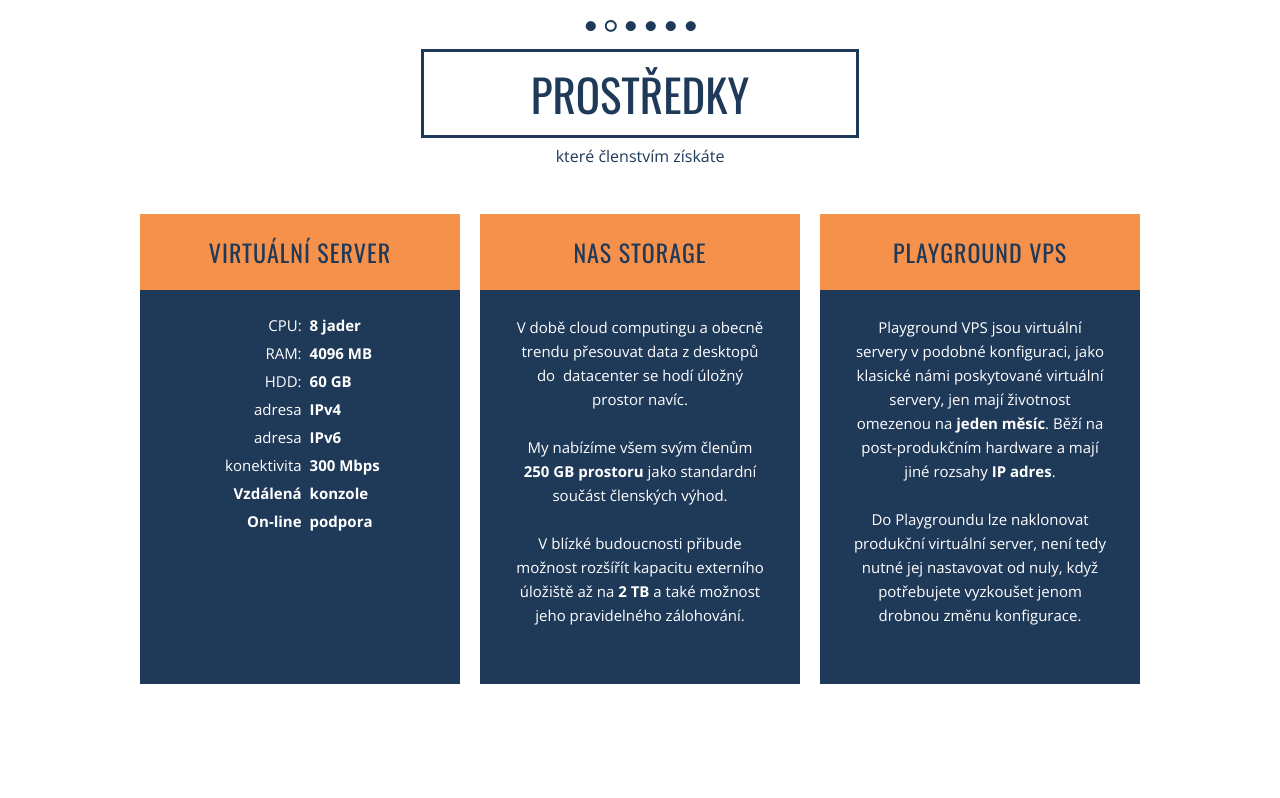
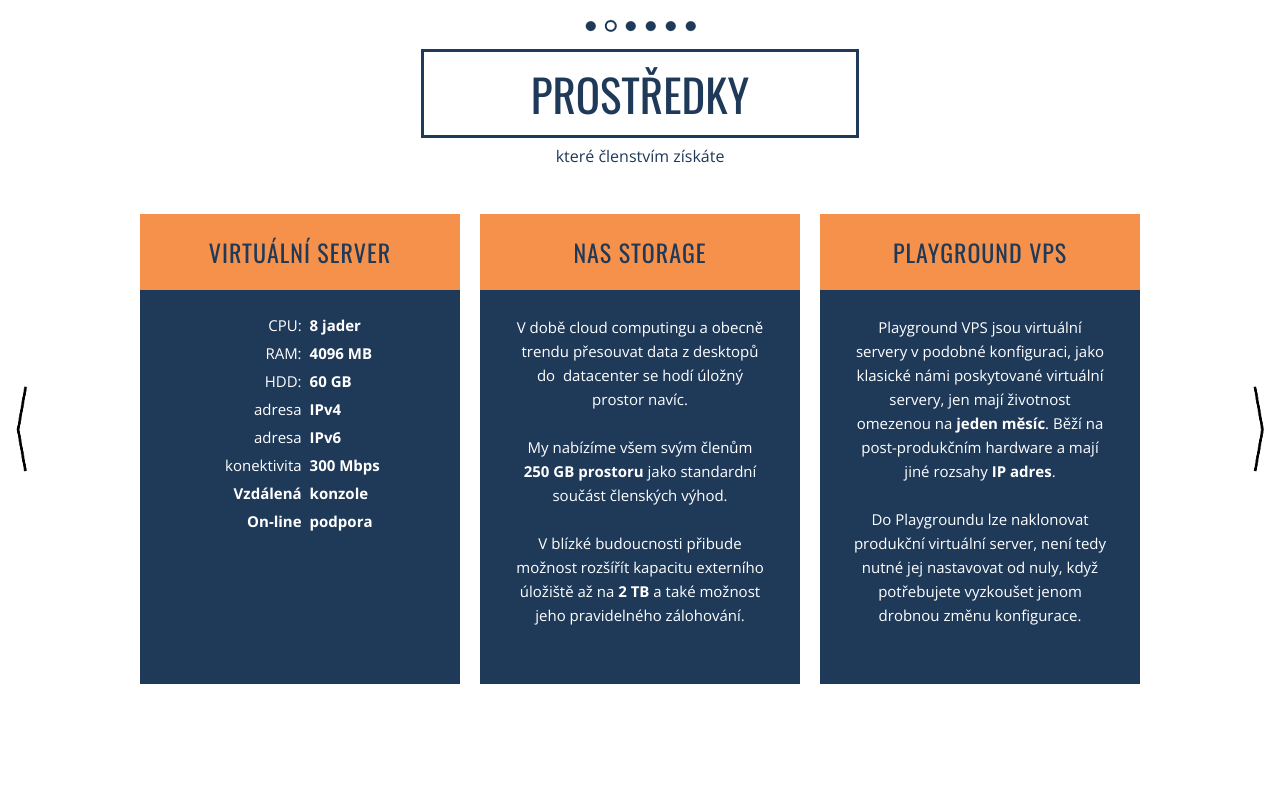
Before and after one commit to vpsfreecz/www.vpsfree.cz, a PHP site: page / in a window 1280 px wide. Shown: the part 699-1497 px from the top of the page. Run offline with PHP 8.4, Linux system fonts and the light colour scheme; data that the repository does not hold is empty; a stand-in replaces the project's code that opens the database connection; some libraries are stand-ins or nearby versions.

Commit message:
Slides: add navigation arrow (TODO: images,psd,..)
bohužel nyní nemám k dispozici nástroj pro editaci psd, nicméně jsem si udělal narychlo osklivé šipky jen ilustračně :-)

```diff
--- a/htdocs/css/c.css
+++ b/htdocs/css/c.css
@@ -372,6 +372,24 @@ background: url('../i/vps.png') -431px -183px no-repeat;
 }
 .dots a.no {
 background: url('../i/vps.png') -431px -206px no-repeat;
+}
+
+.arrow {
+  position: absolute;
+  width: 25px;
+  height: 90px;
+  top: 48%;
+  z-index: 10;
+  background-image: url("../i/vps.png");
+  background-repeat: no-repeat;
+}
+.arrow.left {
+  left: 10px;
+  background-position: -515px -410px;
+}
+.arrow.right {
+  right: 10px;
+  background-position: -555px -410px;
 }
 
 .page2 .ab1 p {
--- a/htdocs/index.php
+++ b/htdocs/index.php
@@ -91,6 +91,8 @@ webhosting, jsme občanské sdružení, jehož členem se&nbsp;můžeš stát i&
 		 </ul>
 		</div>
 
+		<a href="#" class="arrow left"></a>
+		<a href="#" class="arrow right"></a>
 
 		<!-- PANELY CO SA SKRYVAJU - Zaciatok -->
 
--- a/htdocs/js/d.js
+++ b/htdocs/js/d.js
@@ -140,6 +140,7 @@ $(document).ready(function() {
 
     var navigation_dots = $("section.page2 div.dots");
     var anchors = navigation_dots.find("li a");
+    var arrows = $("section.page2 a.arrow");
     var runSlides = true;
 
     navigation_dots.data("active", 0);
@@ -176,6 +177,30 @@ $(document).ready(function() {
         });
     });
 
+    arrows.each(function() {
+        $(this).click(function() {
+
+            var go_to = navigation_dots.data("active");
+
+            if($(this).hasClass("right")) {
+                go_to = (go_to + 1) % anchors.length;
+                if(go_to > 5) { //fixing "index" -> fixing hashtag
+                    go_to = 0;
+                }
+            } else if($(this).hasClass("left")) {
+                go_to = (go_to - 1) % anchors.length;
+                if(go_to < 0) { //fixing "index" -> fixing hashtag
+                    go_to = anchors.length-1;
+                }
+            }
+
+            clearTimeout(animate_timeout);
+            show_slide(go_to, false);
+
+            return false;
+        });
+    });
+
     var max_height = 0;
 
     var pages = $("div.ab");
```
Also changed, not shown: htdocs/i/vps.png.
